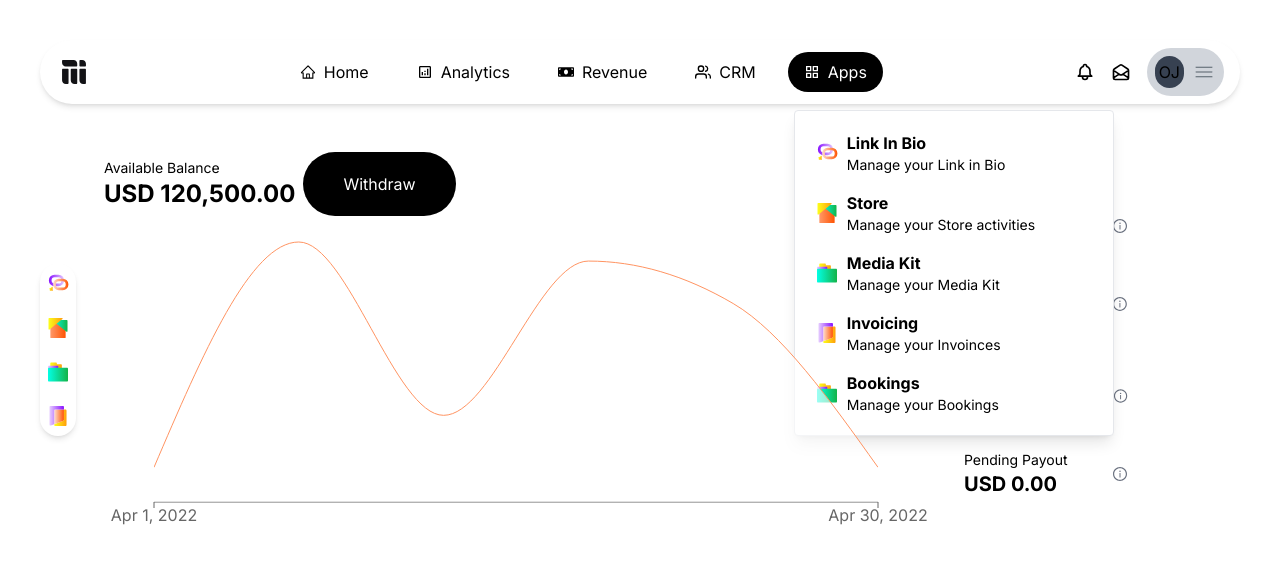
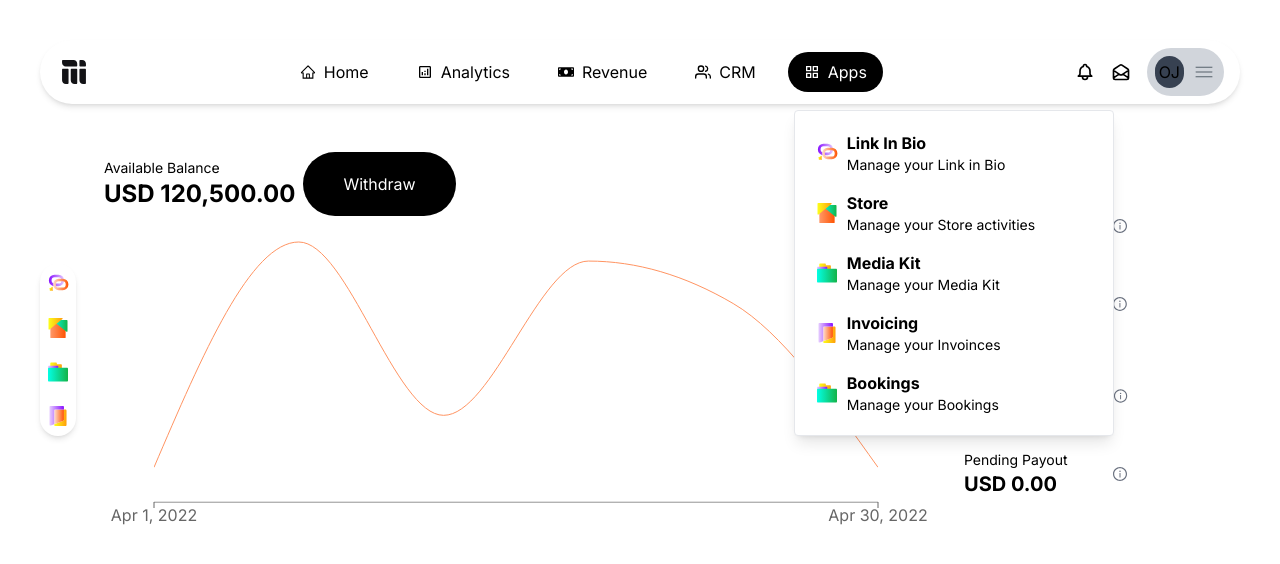
Before and after one commit to MiheretuTesh/mainstack-frontend-, a Next.js app: page / in a window 1280 px wide. Both pictures are taken after a click on the button "Apps". Shown: the top 564 px of the page. Built offline with nearby package versions, Linux system fonts and the light colour scheme.

Commit message:
feat: pop over overlay

```diff
--- a/src/app/components/Landing/index.tsx
+++ b/src/app/components/Landing/index.tsx
@@ -42,7 +42,7 @@ const Landing: React.FC<LandingProps> = ({
             <Button>Withdraw</Button>
           </div>
         </div>
-        <div className="py-4" style={{ width: "100%" }}>
+        <div className="py-4" style={{ width: "100%", zIndex: "-100" }}>
           <ResponsiveContainer width="100%" height={300}>
             <AreaChart
               width={500}
--- a/src/app/components/PopOver/index.tsx
+++ b/src/app/components/PopOver/index.tsx
@@ -40,7 +40,7 @@ const AppsPopover: React.FC<AppsPopoverProps> = ({ top, left }) => {
   return (
     <div
       className={`absolute right-10 mt-2 w-80 bg-white border rounded shadow-lg p-3 text-black`}
-      style={{ top: `${top - 30}px`, left: `${left - 50}px` }}
+      style={{ top: `${top - 30}px`, left: `${left - 50}px`, zIndex: 1 }}
     >
       {appItems.map((item, index) => (
         <AppItem key={index} {...item} />
```
